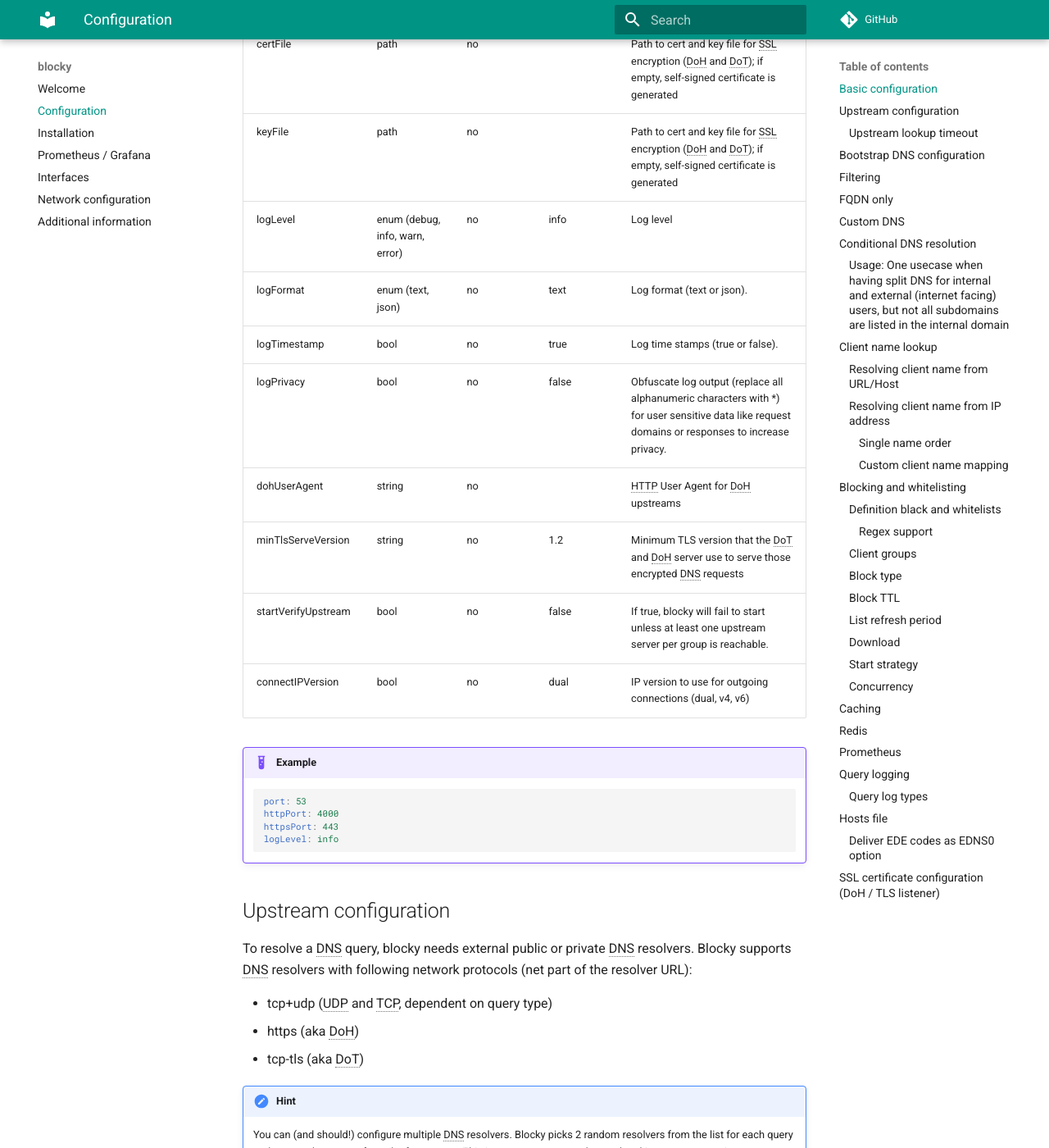
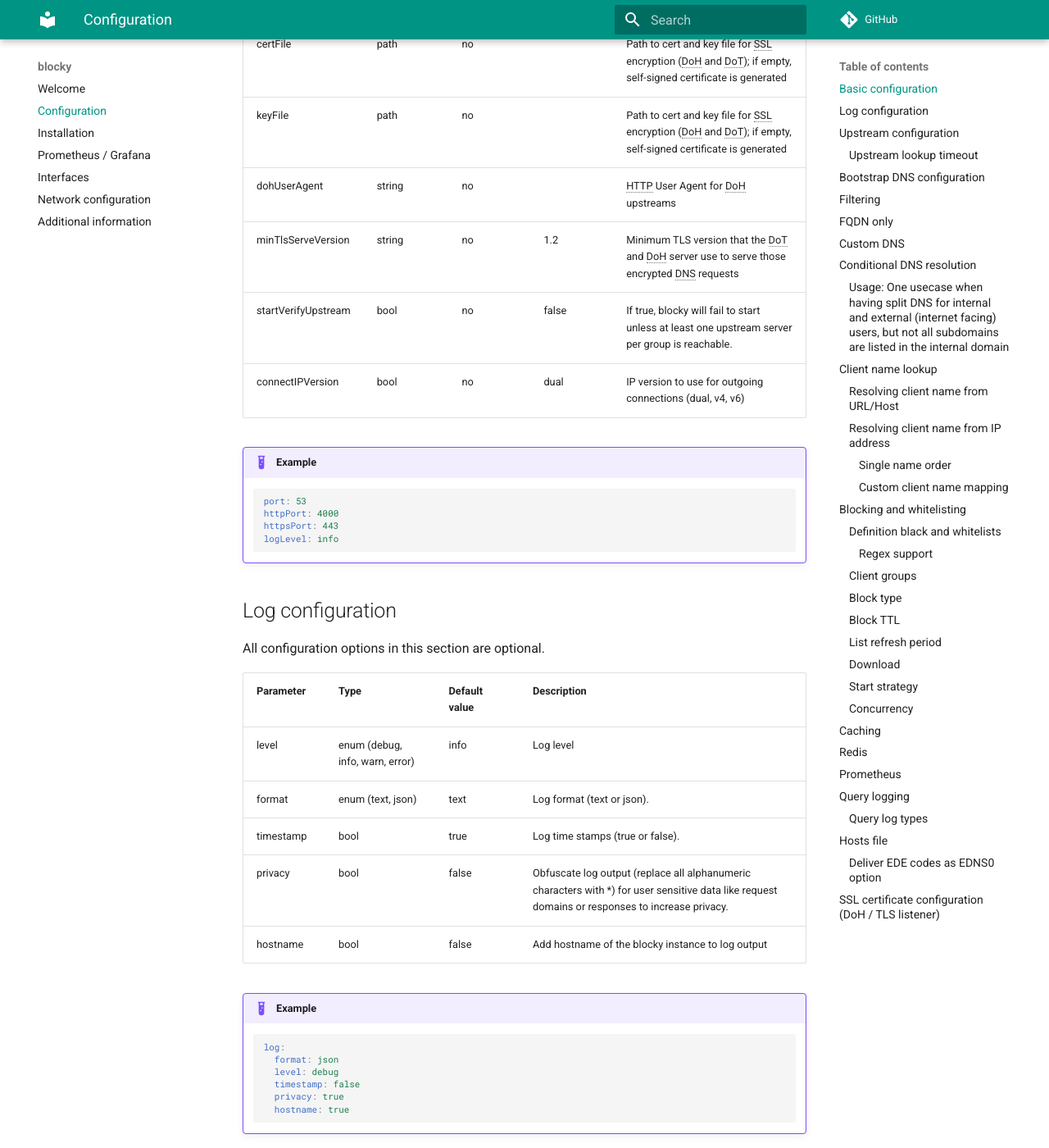
Before and after one commit to 0xERR0R/blocky, an MkDocs documentation site: the page built from docs/configuration.md, in a window 1280 px wide and 1400 px high, scrolled down 1129 px. Shown: the whole window at 82% size. Built offline with MkDocs 1.6.1 and Material for MkDocs 9.7.7, drawn with Linux system fonts in a browser that asks for light colours; comment, search, counter and statistics services are not loaded; some of the changed text lies outside the part shown.

Commit message:
updated documentation

````diff
--- a/docs/configuration.md
+++ b/docs/configuration.md
@@ -11,22 +11,18 @@ configuration properties as [JSON](config.yml).
 
 ## Basic configuration
 
-| Parameter           | Type                            | Mandatory | Default value | Description                                                                                                                                                                                                                                       |
-|---------------------|---------------------------------|-----------|---------------|---------------------------------------------------------------------------------------------------------------------------------------------------------------------------------------------------------------------------------------------------|
-| port                | [IP]:port[,[IP]:port]*          | no        | 53            | Port(s) and optional bind ip address(es) to serve DNS endpoint (TCP and UDP). If you wish to specify a specific IP, you can do so such as `192.168.0.1:53`. Example: `53`, `:53`, `127.0.0.1:53,[::1]:53`                                         |
-| tlsPort             | [IP]:port[,[IP]:port]*          | no        |               | Port(s) and optional bind ip address(es) to serve DoT DNS endpoint (DNS-over-TLS). If you wish to specify a specific IP, you can do so such as `192.168.0.1:853`. Example: `83`, `:853`, `127.0.0.1:853,[::1]:853`                                |
-| httpPort            | [IP]:port[,[IP]:port]*          | no        |               | Port(s) and optional bind ip address(es) to serve HTTP used for prometheus metrics, pprof, REST API, DoH... If you wish to specify a specific IP, you can do so such as `192.168.0.1:4000`. Example: `4000`, `:4000`, `127.0.0.1:4000,[::1]:4000` |
-| httpsPort           | [IP]:port[,[IP]:port]*          | no        |               | Port(s) and optional bind ip address(es) to serve HTTPS used for prometheus metrics, pprof, REST API, DoH... If you wish to specify a specific IP, you can do so such as `192.168.0.1:443`. Example: `443`, `:443`, `127.0.0.1:443,[::1]:443`     |
-| certFile            | path                            | no        |               | Path to cert and key file for SSL encryption (DoH and DoT); if empty, self-signed certificate is generated                                                                                                                                        |
-| keyFile             | path                            | no        |               | Path to cert and key file for SSL encryption (DoH and DoT); if empty, self-signed certificate is generated                                                                                                                                        |
-| logLevel            | enum (debug, info, warn, error) | no        | info          | Log level                                                                                                                                                                                                                                         |
-| logFormat           | enum (text, json)               | no        | text          | Log format (text or json).                                                                                                                                                                                                                        |
-| logTimestamp        | bool                            | no        | true          | Log time stamps (true or false).                                                                                                                                                                                                                  |
-| logPrivacy          | bool                            | no        | false         | Obfuscate log output (replace all alphanumeric characters with *) for user sensitive data like request domains or responses to increase privacy.                                                                                                  |
-| dohUserAgent        | string                          | no        |               | HTTP User Agent for DoH upstreams                                                                                                                                                                                                                 |
-| minTlsServeVersion  | string                          | no        | 1.2           | Minimum TLS version that the DoT and DoH server use to serve those encrypted DNS requests                                                                                                                                                         |
-| startVerifyUpstream | bool                            | no        | false         | If true, blocky will fail to start unless at least one upstream server per group is reachable.                                                                                                                                                    |
-| connectIPVersion    | bool                            | no        | dual          | IP version to use for outgoing connections (dual, v4, v6)                                                                                                                                                                                         |
+| Parameter           | Type                   | Mandatory | Default value | Description                                                                                                                                                                                                                                       |
+|---------------------|------------------------|-----------|---------------|---------------------------------------------------------------------------------------------------------------------------------------------------------------------------------------------------------------------------------------------------|
+| port                | [IP]:port[,[IP]:port]* | no        | 53            | Port(s) and optional bind ip address(es) to serve DNS endpoint (TCP and UDP). If you wish to specify a specific IP, you can do so such as `192.168.0.1:53`. Example: `53`, `:53`, `127.0.0.1:53,[::1]:53`                                         |
+| tlsPort             | [IP]:port[,[IP]:port]* | no        |               | Port(s) and optional bind ip address(es) to serve DoT DNS endpoint (DNS-over-TLS). If you wish to specify a specific IP, you can do so such as `192.168.0.1:853`. Example: `83`, `:853`, `127.0.0.1:853,[::1]:853`                                |
+| httpPort            | [IP]:port[,[IP]:port]* | no        |               | Port(s) and optional bind ip address(es) to serve HTTP used for prometheus metrics, pprof, REST API, DoH... If you wish to specify a specific IP, you can do so such as `192.168.0.1:4000`. Example: `4000`, `:4000`, `127.0.0.1:4000,[::1]:4000` |
+| httpsPort           | [IP]:port[,[IP]:port]* | no        |               | Port(s) and optional bind ip address(es) to serve HTTPS used for prometheus metrics, pprof, REST API, DoH... If you wish to specify a specific IP, you can do so such as `192.168.0.1:443`. Example: `443`, `:443`, `127.0.0.1:443,[::1]:443`     |
+| certFile            | path                   | no        |               | Path to cert and key file for SSL encryption (DoH and DoT); if empty, self-signed certificate is generated                                                                                                                                        |
+| keyFile             | path                   | no        |               | Path to cert and key file for SSL encryption (DoH and DoT); if empty, self-signed certificate is generated                                                                                                                                        |
+| dohUserAgent        | string                 | no        |               | HTTP User Agent for DoH upstreams                                                                                                                                                                                                                 |
+| minTlsServeVersion  | string                 | no        | 1.2           | Minimum TLS version that the DoT and DoH server use to serve those encrypted DNS requests                                                                                                                                                         |
+| startVerifyUpstream | bool                   | no        | false         | If true, blocky will fail to start unless at least one upstream server per group is reachable.                                                                                                                                                    |
+| connectIPVersion    | bool                   | no        | dual          | IP version to use for outgoing connections (dual, v4, v6)                                                                                                                                                                                         |
 
 !!! example
 
@@ -36,6 +32,33 @@ configuration properties as [JSON](config.yml).
     httpsPort: 443
     logLevel: info
     ```
+
+## Log configuration
+
+All configuration options in this section are optional.
+
+| Parameter | Type                            | Default value | Description                                                                                                                                      |
+|-----------|---------------------------------|---------------|--------------------------------------------------------------------------------------------------------------------------------------------------|
+| level     | enum (debug, info, warn, error) | info          | Log level                                                                                                                                        |
+| format    | enum (text, json)               | text          | Log format (text or json).                                                                                                                       |
+| timestamp | bool                            | true          | Log time stamps (true or false).                                                                                                                 |
+| privacy   | bool                            | false         | Obfuscate log output (replace all alphanumeric characters with *) for user sensitive data like request domains or responses to increase privacy. |
+| hostname  | bool                            | false         | Add hostname of the blocky instance to log output                                                                                                 |
+
+!!! example
+
+    ```yaml
+    log:
+      format: json
+      level: debug
+      timestamp: false
+      privacy: true
+      hostname: true
+    ```
+
+!!! hint
+
+    If blocky is used inside a docker container the docker host hostname can be used by mounting /etc/hostname.
 
 ## Upstream configuration
 
````
